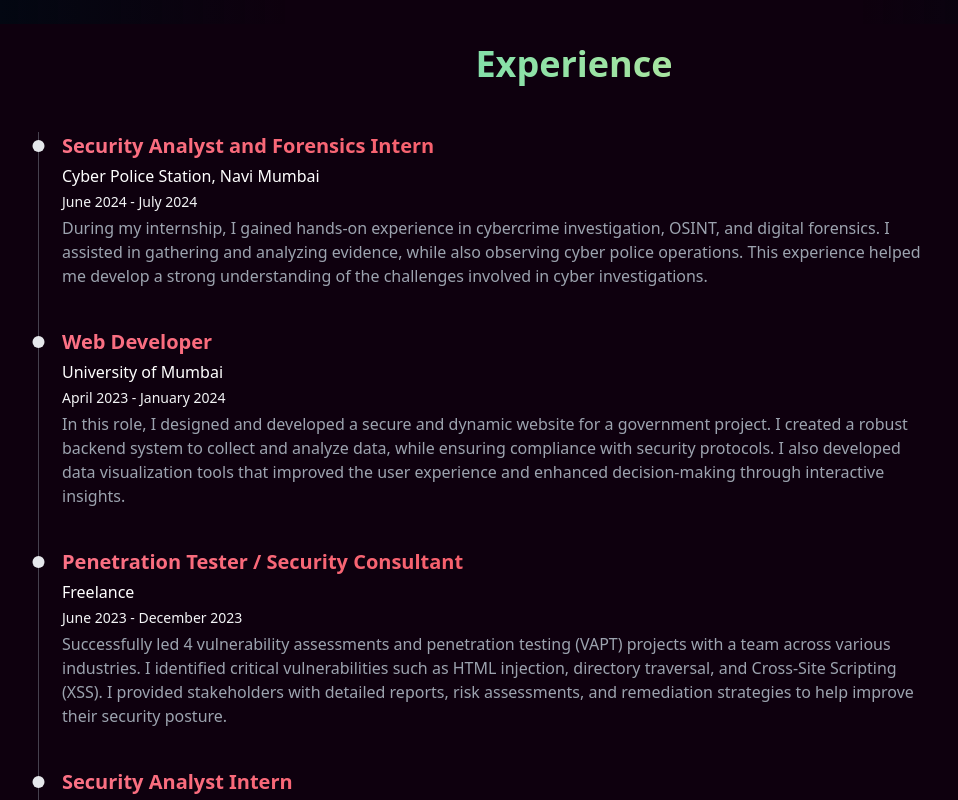
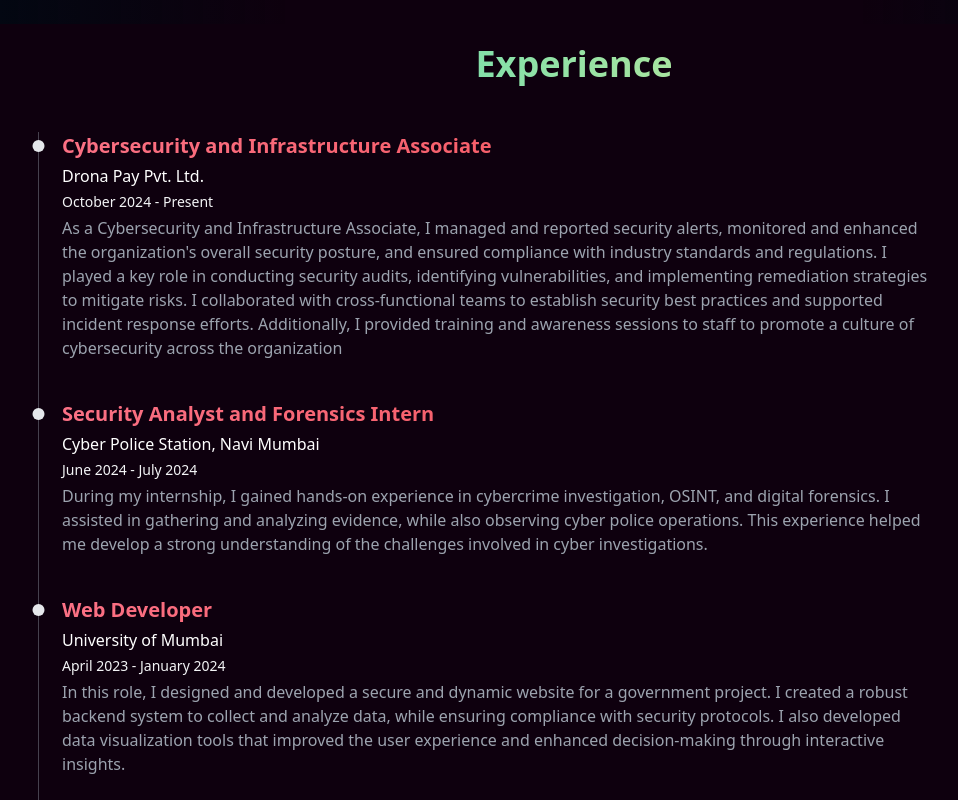
Before and after one commit to rinneganeye/portfolio, a Next.js app: page / in a window 1280 px wide. Shown: the part 960-1760 px from the top of the page, without its empty margins (66-1024 px from the left). Built offline with nearby package versions, Linux system fonts and the light colour scheme.

Commit message:
added dronapay experience

```diff
--- a/public/utils.js
+++ b/public/utils.js
@@ -27,6 +27,13 @@
 
 export const experience = [
   {
+    title: "Cybersecurity and Infrastructure Associate",
+    company: "Drona Pay Pvt. Ltd.",
+    period: "October 2024 - Present",
+    description:
+      "As a Cybersecurity and Infrastructure Associate, I managed and reported security alerts, monitored and enhanced the organization's overall security posture, and ensured compliance with industry standards and regulations. I played a key role in conducting security audits, identifying vulnerabilities, and implementing remediation strategies to mitigate risks. I collaborated with cross-functional teams to establish security best practices and supported incident response efforts. Additionally, I provided training and awareness sessions to staff to promote a culture of cybersecurity across the organization",
+  },
+  {
     title: "Security Analyst and Forensics Intern",
     company: "Cyber Police Station, Navi Mumbai",
     period: "June 2024 - July 2024",
@@ -45,7 +52,7 @@
     company: "Freelance",
     period: "June 2023 - December 2023",
     description:
-      "Successfully led 4 vulnerability assessments and penetration testing (VAPT) projects with a team across various industries. I identified critical vulnerabilities such as HTML injection, directory traversal, and Cross-Site Scripting (XSS). I provided stakeholders with detailed reports, risk assessments, and remediation strategies to help improve their security posture.",
+      "Successfully led multiple vulnerability assessments and penetration testing (VAPT) projects with a team across various industries. I identified critical vulnerabilities such as HTML injection, directory traversal, and Cross-Site Scripting (XSS). I provided stakeholders with detailed reports, risk assessments, and remediation strategies to help improve their security posture.",
   },
   {
     title: "Security Analyst Intern",
```
